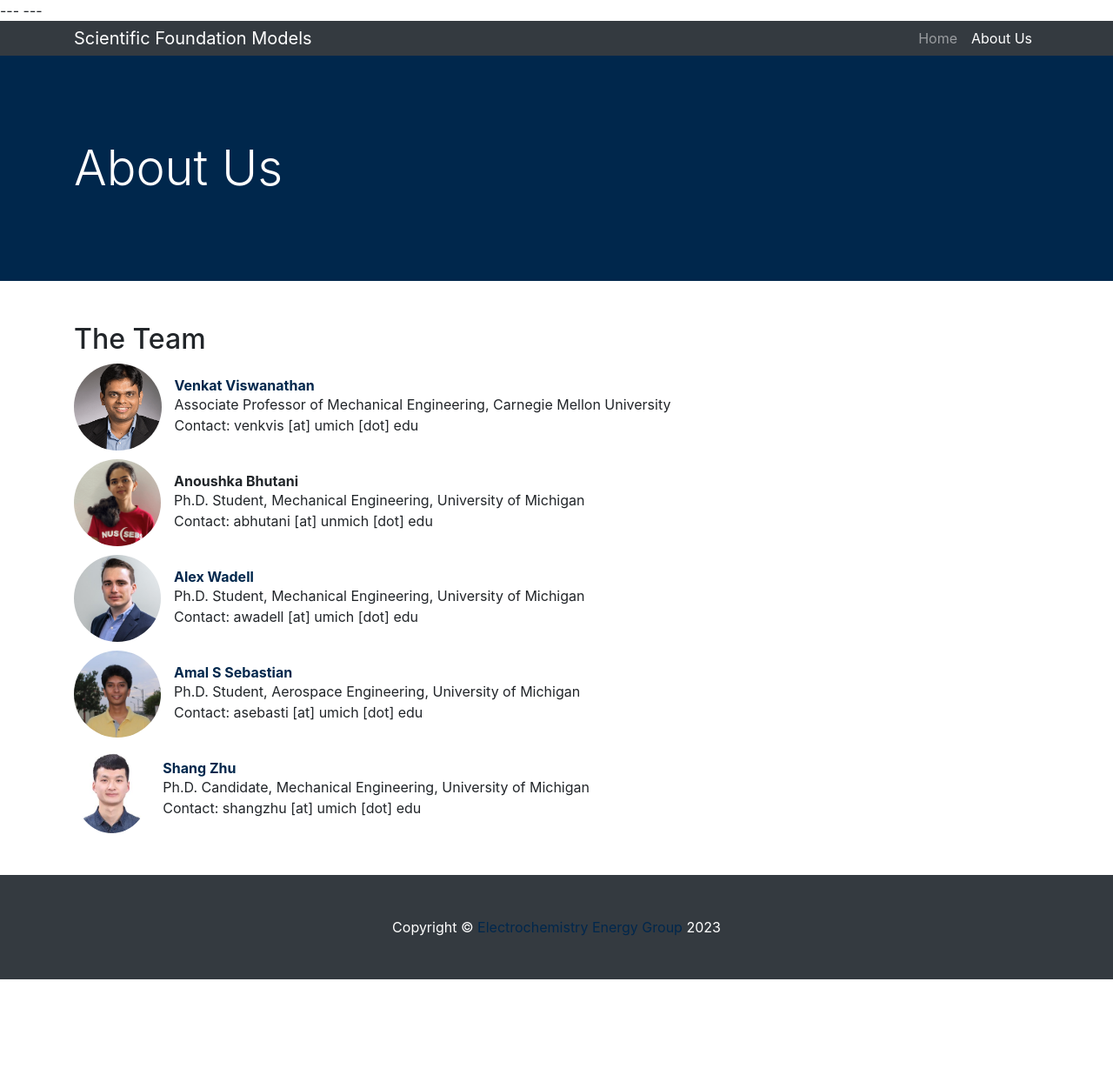
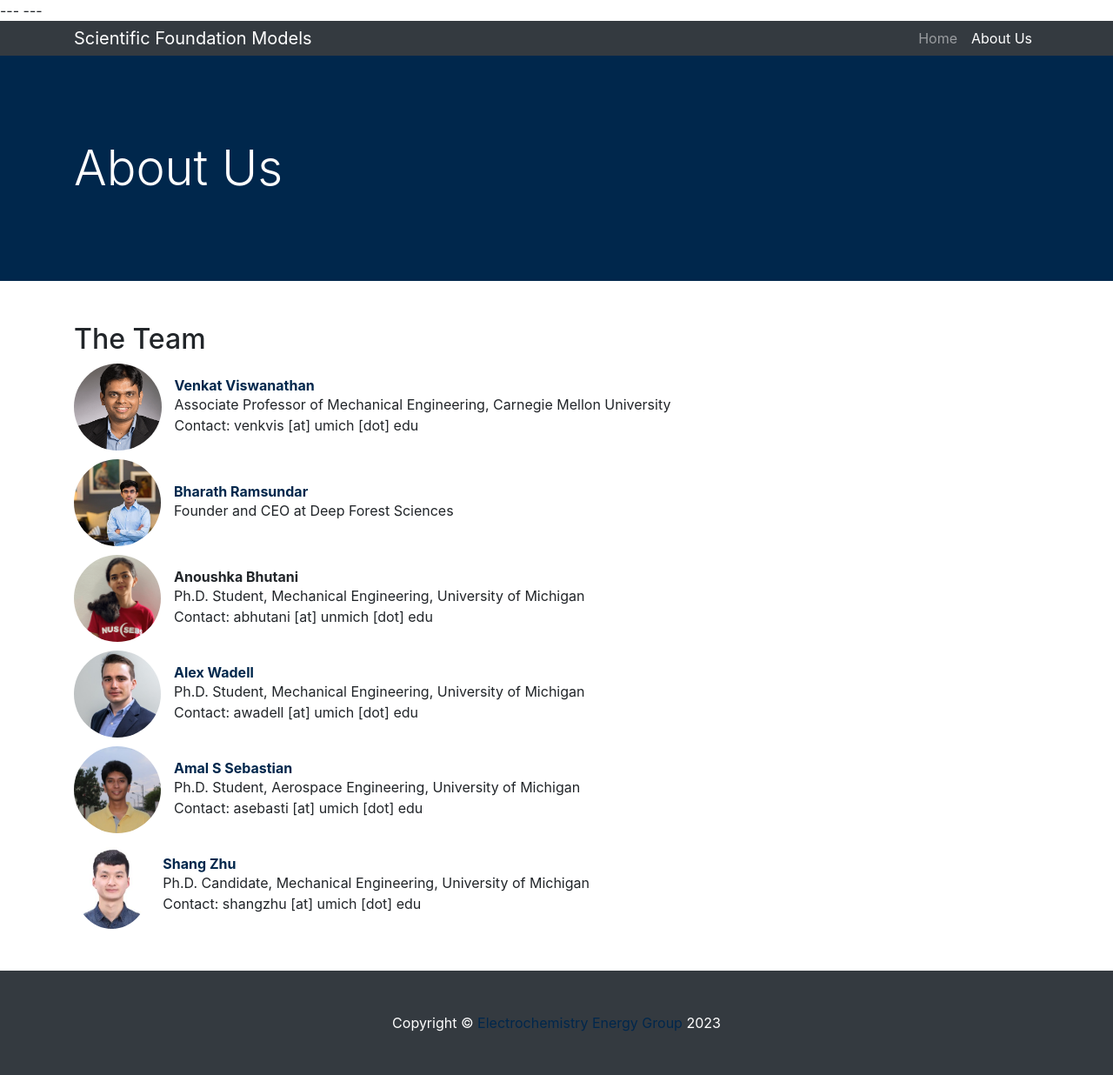
Before and after one commit to scifm/scifm.github.io, a Jekyll site: the page built from _pages/about.md, in a window 1280 px wide. Shown: the whole page at 87% size. Built offline with Jekyll 4.4.1, drawn with Linux system fonts in a browser that asks for light colours; before the commit the page ends 1126 px from its top, so only the background shows below that.

Commit message:
Add Bharath

```diff
--- a/_data/people.yml
+++ b/_data/people.yml
@@ -32,3 +32,9 @@ shangzhu:
   bio: Ph.D. Candidate, Mechanical Engineering, University of Michigan
   webpage: "https://www.linkedin.com/in/shang-zhu-0935a4153/"
   email: shangzhu [at] umich [dot] edu
+
+bharath:
+  display_name: Bharath Ramsundar
+  image: assets/img/bharath.png
+  bio: Founder and CEO at Deep Forest Sciences
+  webpage: https://www.linkedin.com/in/bharath-ramsundar-13275230/
--- a/_pages/about.md
+++ b/_pages/about.md
@@ -4,6 +4,7 @@ layout: default
 permalink: /about/
 people:
 - venkvis
+- bharath
 - abhutani
 - awadell
 - asebasti
```
Also changed, not shown: assets/img/bharath.png (added).
